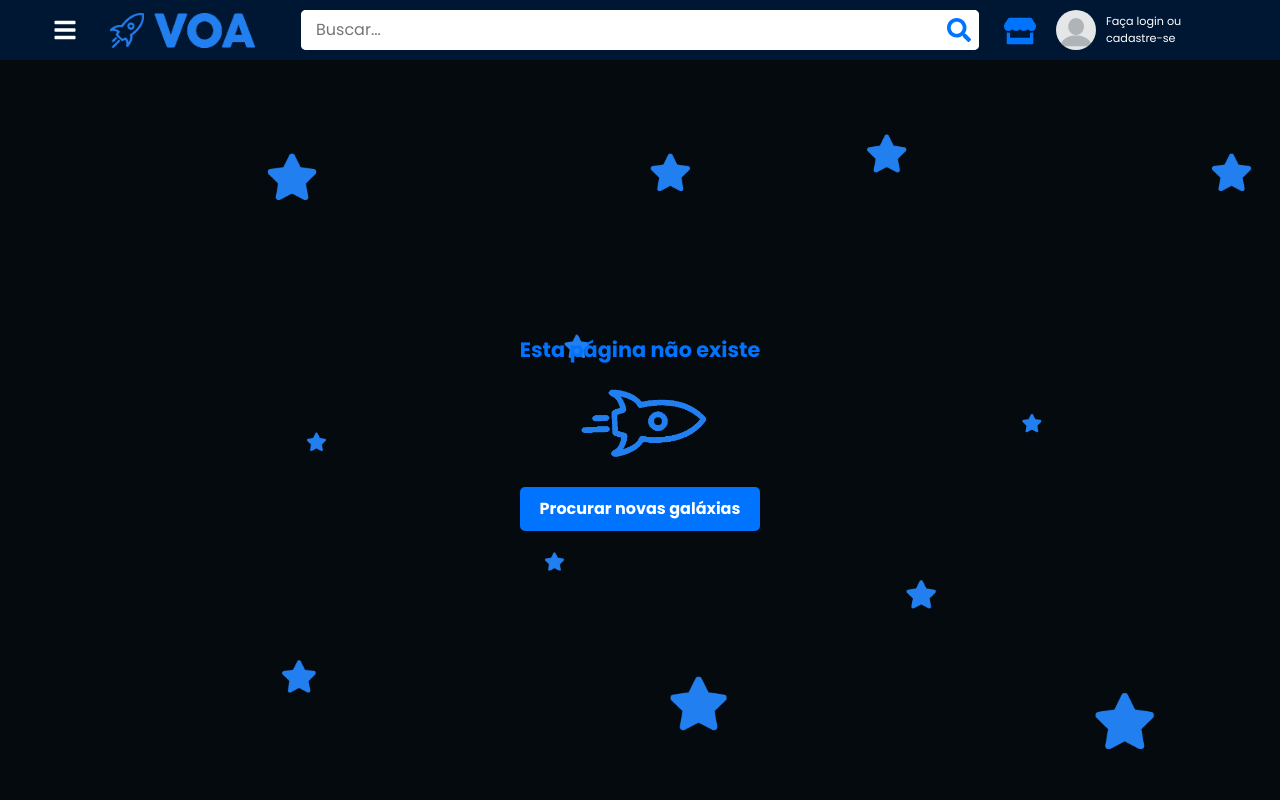
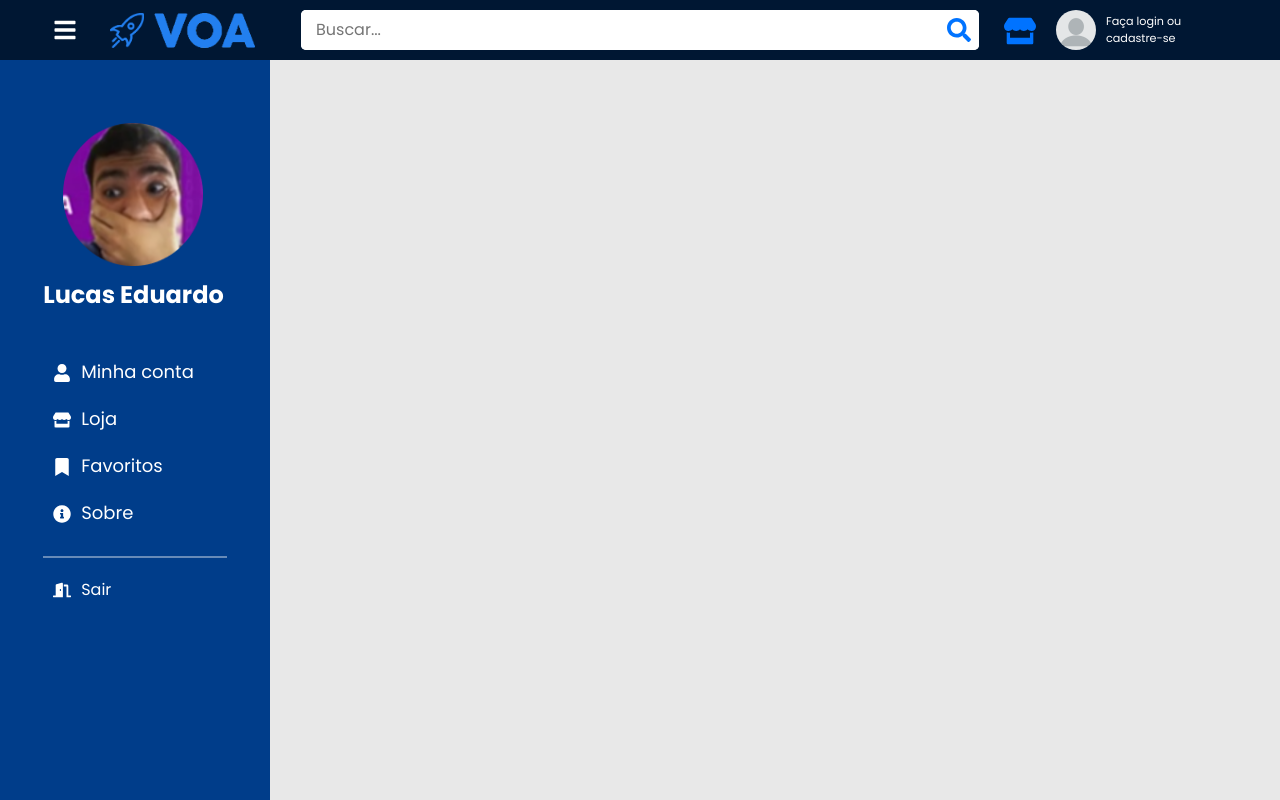
Before and after one commit to GabrielVerdani/projeto-demo-day-react, a React (Create React App) app in the folder client/: page /sidebar in a window 1280 px wide. Shown: the top 800 px of the page. Built offline with nearby package versions, Linux system fonts and the light colour scheme.

Commit message:
sidebar do dashboard bonita :+1:

```diff
--- a/client/src/App.js
+++ b/client/src/App.js
@@ -10,6 +10,7 @@ import Pesquisa from './views/Pesquisa'
 import Produto from './views/Produto'
 import Cadastro from "./views/Cadastro";
 import Sobre from "./views/Sobre";
+import Sidebar from "./views/Sidebar";
 
 
 import './styles/App.scss'
@@ -31,6 +32,7 @@ export default function App() {
           <Route path="/cadastro" exact element={<Cadastro />} />
           <Route path="/entrar" exact element={<Login />} />
           <Route path="/sobre" exact element={<Sobre />} />
+          <Route path="/sidebar" exact element={<Sidebar />} />
           <Route path='*' exact element={<EmptyState />} />
         </Routes>
       </div>
--- a/client/src/styles/App.scss
+++ b/client/src/styles/App.scss
@@ -16,6 +16,7 @@
 @import 'produto';
 @import 'cadastro';
 @import 'login';
+@import 'sidebar';
 
 * {
   margin: 0;
--- a/client/src/styles/_sidebar.scss
+++ b/client/src/styles/_sidebar.scss
@@ -20,6 +20,7 @@ h4{
 margin-top: 15px;
 color: white;
 }
+
 
 .line-dashboard{
 left: 7.84%;
@@ -50,28 +51,62 @@ margin-left: 15px;
 font-size: 18px;
 display: none;
 }
-
 .sidebar-link{
 color: white;
-padding: 8px;
-}
-
-.active-menu-link{
-background: rgba(204, 204, 204, 0.3);
-color: white;
+padding: 10px;
 }
 
 .active-menu-link{
 color: white !important;
 }
 
-.sidebar_link > a {
+
+.sidebar-link > a {
+font-size: 18px;
 text-decoration: none;
 color: white;
-font-weight: 700;
+font-weight: 500;
+margin-left: 10px;
 }
 
-.sidebar-link > a{
-margin-right: 10px;
-font-size: 18px;
+
+.sidebar-link a:focus{
+padding: 5px;
+background: rgba(255, 255, 255, 0.178);
+border-radius: 4px;
+transition: 0.2s;
 }
+
+.sidebar-logout{
+margin-top: 20px;
+margin-left: 10px;
+color: white;
+}
+
+.sidebar-logout > a {
+text-decoration: none;
+color: white;
+font-weight: 500;
+margin-left: 10px;
+}
+
+.sidebar-logout a:focus{
+    padding: 5px;
+    background: rgba(255, 255, 255, 0.178);
+    border-radius: 4px;
+    transition: 0.2s;
+    }
+
+.sidebar-responsive{
+display: inline !important;
+z-index: 9999 !important;
+position: absolute;
+}
+
+@media only screen and (max-width: 978px){
+.sidebar{
+    display: none;
+}
+
+
+}
--- a/client/src/views/Sidebar.js
+++ b/client/src/views/Sidebar.js
@@ -18,28 +18,33 @@ const Sidebar = ({ sidebarOpen, closeSidebar }) => {
             </div>
                 <div className="sidebar-menu">
                     <div className="active-menu-link">
-                       <FaUser className="user-icon" color='white'/>
-                        <a href="#">Minha conta</a>
-                    </div>
+                        <div className="sidebar-link">
+                        <FaUser className="user-icon" color='white' size='18px'/>
+                        <a href="#" id='icon-minha-conta'>Minha conta</a>
+                        </div>
                     <div className="sidebar-link">
-                        <FaStore className="store-icon" color='white' />
+                        <FaStore className="store-icon" color='white'size='18px' />
                         <a href="#">Loja</a>
                     </div>
                     <div className="sidebar-link">
-                        <FaBookmark className="fav-icon" color='white'/>
+                        <FaBookmark className="fav-icon" color='white'size='18px'/>
                         <a href="#">Favoritos</a>
                     </div>
                     <div className="sidebar-link">
-                        <FaInfoCircle className="info-icon" color='white'/>
+                        <FaInfoCircle className="info-icon" color='white'size='18px'/>
                         <a href="#">Sobre</a>
+
                     </div>
                     <div className='line-dashboard'>
-                     </div>
+                    </div>
+
                      <div>
-                    <div className='sidebar-link'>
-                    <FaDoorOpen className="info-icon" color='white'/>
+                    <div className='sidebar-logout'>
+                    <FaDoorOpen className="info-icon" color='white' size='18px'/>
                     <a href="#">Sair</a>
                     </div>
+                    </div>
+
                     </div>
                 </div>
         </div>
```
Also changed, not shown: 1 other file (tests, documents, lock files or other folders).
